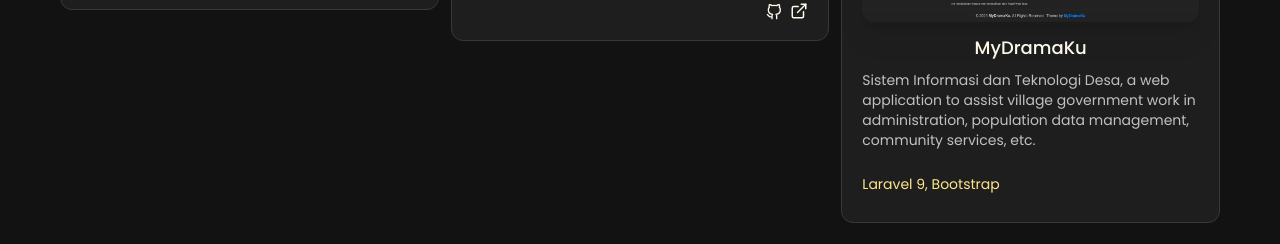
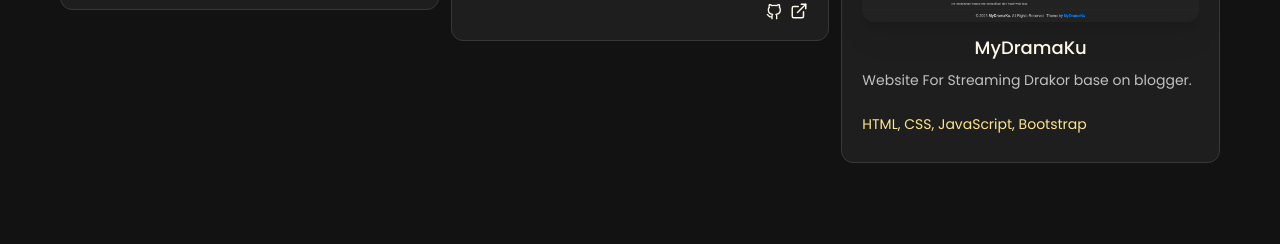
Before and after one commit to ZethDevs/My-Website, a Vue app: page /portfolio in a window 1280 px wide. Shown: the part 648-892 px from the top of the page. Built offline with nearby package versions, Linux system fonts and the light colour scheme.

Commit message:
Update PortfolioView.vue

```diff
--- a/src/views/PortfolioView.vue
+++ b/src/views/PortfolioView.vue
@@ -26,8 +26,8 @@
           id: 3,
           name: 'MyDramaKu',
           imageUrl: 'sistekdes',
-          status: 'Sistem Informasi dan Teknologi Desa, a web application to assist village government work in administration, population data management, community services, etc.',
-          tech: 'Laravel 9, Bootstrap',
+          status: 'Website For Streaming Drakor base on blogger.',
+          tech: 'HTML, CSS, JavaScript, Bootstrap',
           github: 'null',
           demo: 'null'
        // },
```
